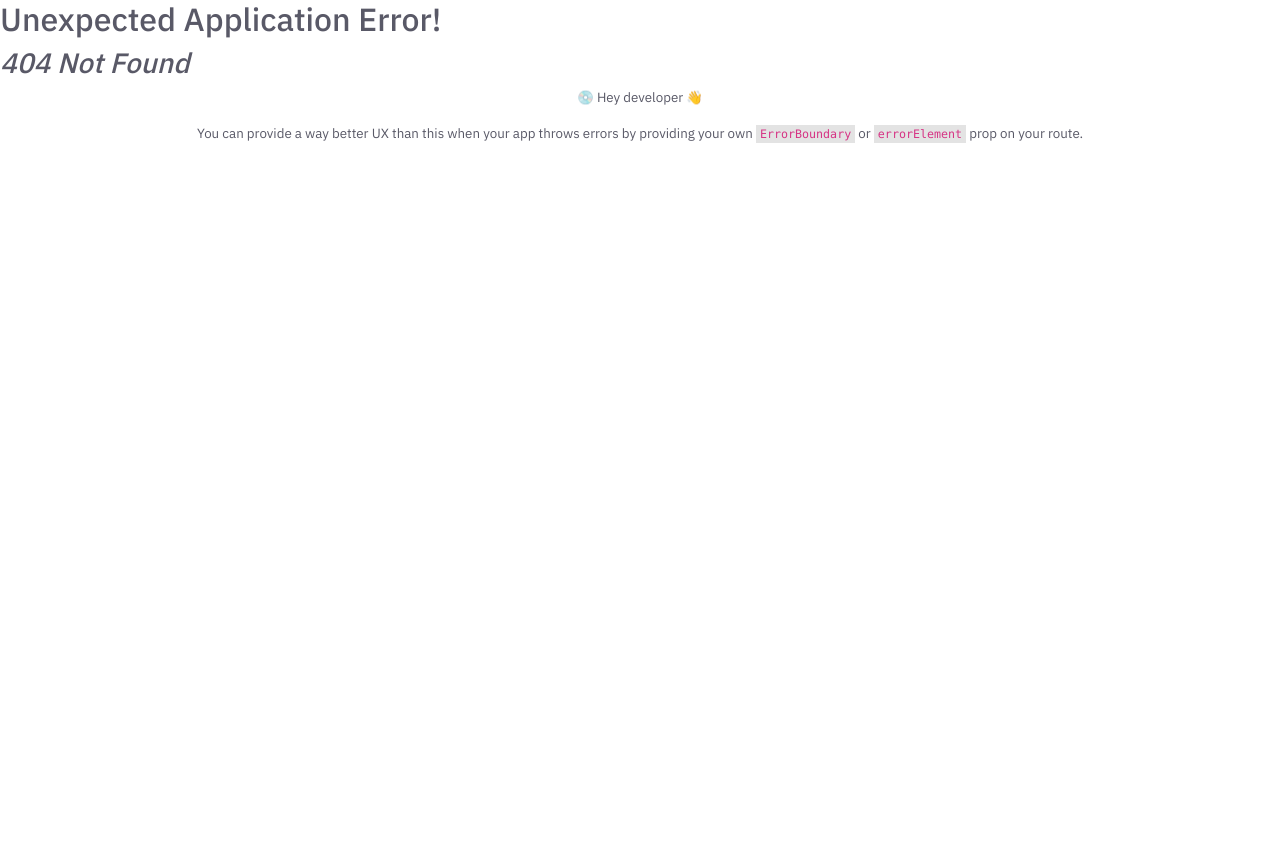
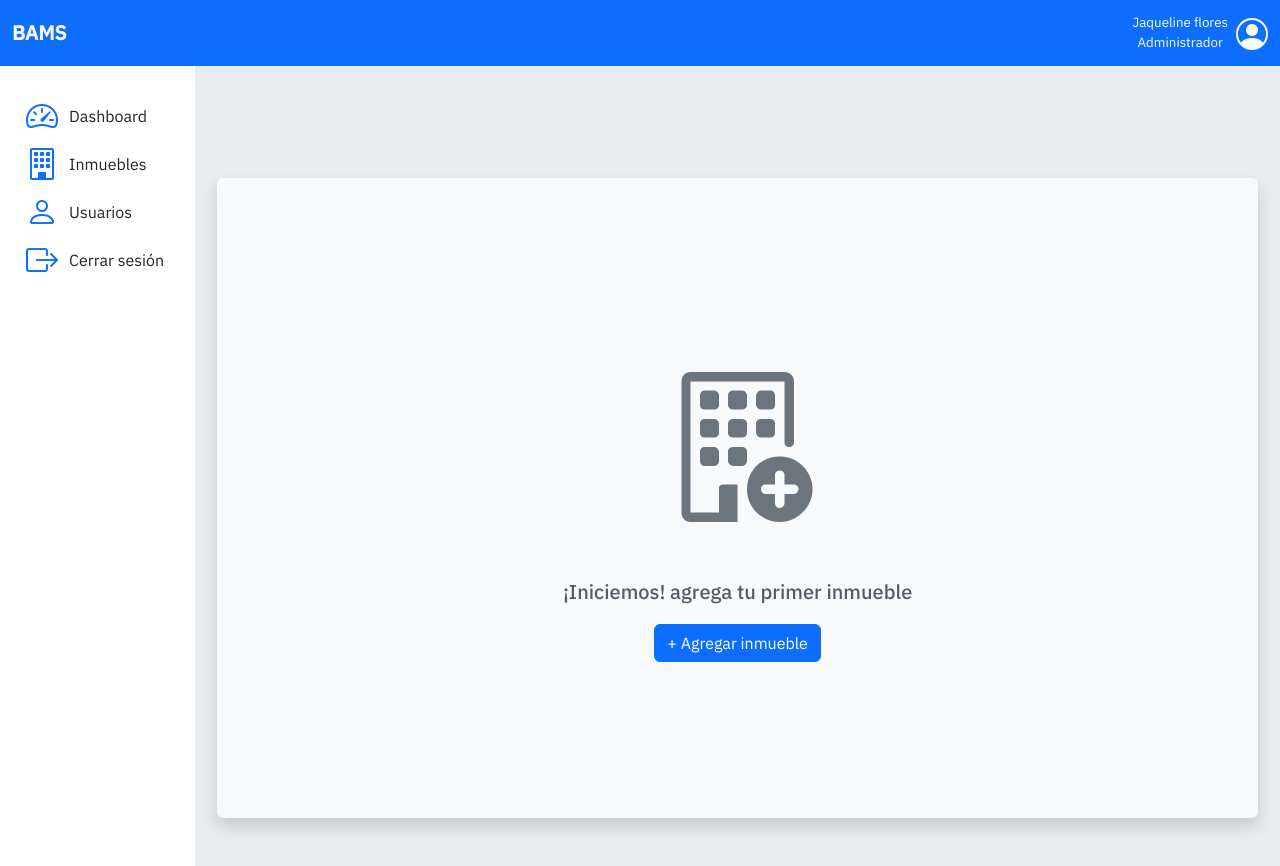
Before and after one commit to oicrruf/bams-web, a React (Vite) app: page /Dashboard in a window 1280 px wide. Before the commit this address had no page. Before the commit the page ends 800 px from the top, so only its background shows below. Built offline with nearby package versions, Linux system fonts and the light colour scheme.

Commit message:
fix: path address Dashboard

```diff
--- a/src/main.jsx
+++ b/src/main.jsx
@@ -27,6 +27,10 @@ const router = createBrowserRouter([
     path: "/login",
     element: <Login/>,
   },
+  {
+    path: "/Dashboard",
+    element: <Dashboard/>,
+  },
 ]);
 
 ReactDOM.createRoot(document.getElementById('root')).render(
--- a/src/pages/Dashboard/Dashboard.jsx
+++ b/src/pages/Dashboard/Dashboard.jsx
@@ -11,7 +11,7 @@ const Dashboard = () => {
           <div className="container-fluid">
             <a className="navbar-brand text-light" href="#">BAMS</a>
             <div className="d-flex flex-row justify-content-center align-items-center text-light">
-            <p className='mb-0 pe-2'>Jaqueline flores <br/> Administrador</p>
+            <p className="mb-0 pe-2 text-light">Jaqueline flores <br/> Administrador</p>
 
             <Link to='../Login'>
             <i className="bi bi-person-circle text-light fs-2 d-inline-block align-text-top"></i>
@@ -54,5 +54,4 @@ const Dashboard = () => {
   )
 }
 
-
 export default Dashboard
```
